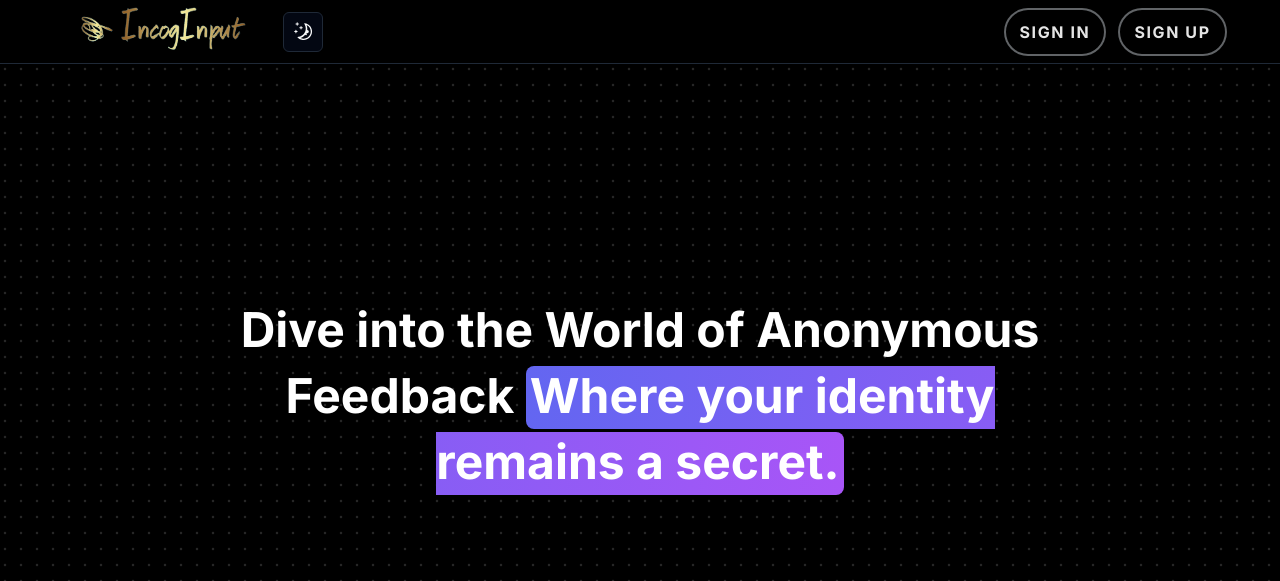
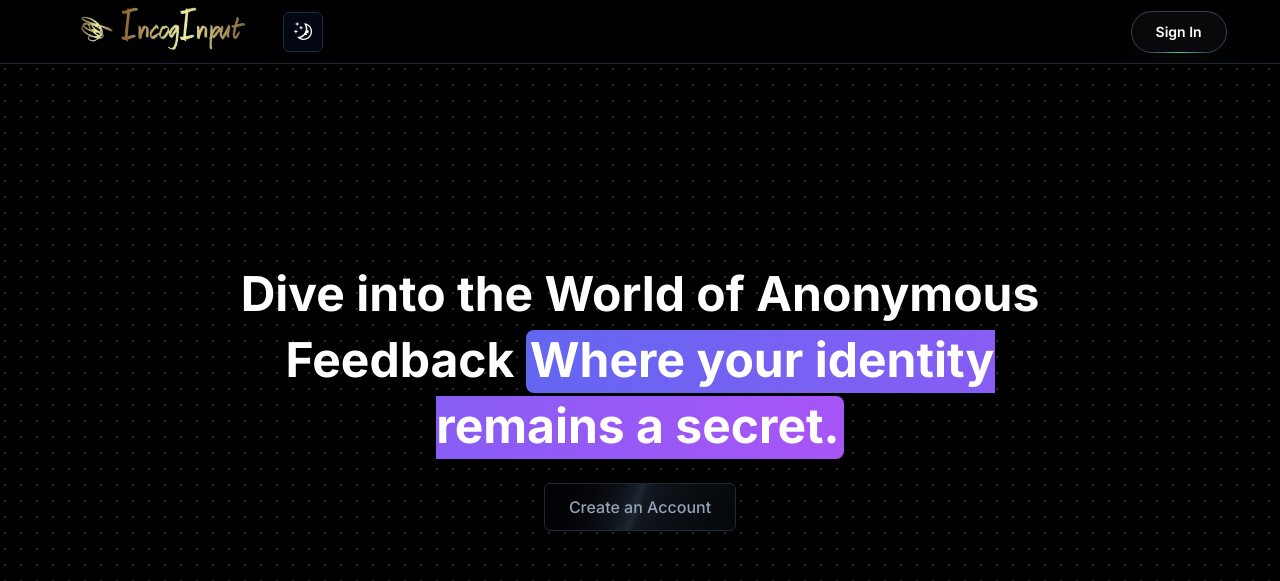
Before and after one commit to mananatal/IncogInput, a Next.js app: page / in a window 1280 px wide. Shown: the top 581 px of the page. Built offline with nearby package versions, Linux system fonts and the light colour scheme; no server answers.

Commit message:
Fix Navbar

```diff
--- a/src/app/(app)/page.tsx
+++ b/src/app/(app)/page.tsx
@@ -2,6 +2,7 @@
 import { motion } from "framer-motion";
 import { HeroHighlight, Highlight } from "@/components/ui/hero-highlight";
 import Footer from "@/components/Footer";
+import Link from "next/link";
 
 
 export default function Home() {
@@ -29,6 +30,31 @@ export default function Home() {
               Where your identity remains a secret.
           </Highlight>
         </motion.h1>
+
+          <motion.div
+            initial={{
+              opacity: 0,
+              y: 20,
+            }}
+            animate={{
+              opacity: 1,
+              y: [20, -5, 0],
+            }}
+            transition={{
+              duration: 0.5,
+              ease: [0.4, 0.0, 0.2, 1],
+            }}
+            className="flex items-center justify-center mt-6"
+          >
+            <Link href={"/signup"}>
+              <button className="inline-flex h-12 animate-shimmer items-center justify-center rounded-md border border-slate-800 bg-[linear-gradient(110deg,#000103,45%,#1e2631,55%,#000103)] bg-[length:200%_100%] px-6 font-medium text-slate-400 transition-colors focus:outline-none focus:ring-2 focus:ring-slate-400 focus:ring-offset-2 focus:ring-offset-slate-50">
+                Create an Account
+              </button>
+            </Link>
+          </motion.div>
+
+
+
       </HeroHighlight>
 
         <Footer/>
--- a/src/app/(auth)/signin/page.tsx
+++ b/src/app/(auth)/signin/page.tsx
@@ -13,6 +13,8 @@ import { signIn} from "next-auth/react"
 import { useState } from "react";
 import { ModeToggle } from "@/components/ModeToggle";
 import { useRouter } from "next/navigation";
+import { Button } from "@/components/ui/button";
+import { HomeIcon } from "lucide-react";
 
 const SignInPage = () => {
 
@@ -60,7 +62,14 @@ const SignInPage = () => {
     <div className="relative  h-screen w-screen flex items-center justify-center bg-white dark:bg-black">
 
         <div className="absolute right-16 top-10">
-            <ModeToggle/>
+            <div className="flex gap-2">
+                <ModeToggle/>
+                <Link href={"/"}>
+                    <Button variant="outline" size="icon">
+                        <HomeIcon className="h-[1.2rem] w-[1.2rem] rotate-0 scale-100 transition-all "/>
+                    </Button>
+                </Link>
+            </div>
         </div>
 
         <div className="max-w-md  w-full mx-auto rounded-none md:rounded-2xl p-4 md:p-8 shadow-input bg-white dark:bg-black">
--- a/src/app/(auth)/signup/page.tsx
+++ b/src/app/(auth)/signup/page.tsx
@@ -11,11 +11,12 @@ import { useEffect, useState } from "react";
 import { useDebounceCallback } from 'usehooks-ts';
 import axios, { AxiosError } from "axios";
 import { ApiResponse } from "@/types/ApiResponse";
-import {Loader2} from "lucide-react";
+import {HomeIcon, Loader2} from "lucide-react";
 import { useRouter } from "next/navigation";
 import { toast } from "@/components/ui/use-toast";
 import Link from "next/link";
 import { ModeToggle } from "@/components/ModeToggle";
+import { Button } from "@/components/ui/button";
 
 
 const Page = () => {
@@ -86,7 +87,14 @@ const Page = () => {
     <div className="relative h-screen w-screen flex items-center justify-center bg-white dark:bg-black">
 
         <div className="absolute right-16 top-10">
-            <ModeToggle/>
+            <div className="flex gap-2">
+                <ModeToggle/>
+                <Link href={"/"}>
+                    <Button variant="outline" size="icon">
+                        <HomeIcon className="h-[1.2rem] w-[1.2rem] rotate-0 scale-100 transition-all "/>
+                    </Button>
+                </Link>
+            </div>
         </div>
         <div className="max-w-md  w-full mx-auto rounded-none md:rounded-2xl p-4 md:p-8 shadow-input bg-white dark:bg-black">
         <h2 className="font-bold text-2xl text-neutral-800 dark:text-neutral-200">
--- a/src/app/u/[username]/page.tsx
+++ b/src/app/u/[username]/page.tsx
@@ -65,9 +65,6 @@ const UserPage = ({params}:{params:{username:string}}) => {
   return (
     <>
     <div className='md:w-[60%] mx-auto relative'>
-        {/* <div className="absolute right-16 ">
-            <ModeToggle/>
-        </div> */}
 
         <div className='mt-10 flex items-center justify-between'>
           <h2 className="text-2xl md:text-6xl font-bold dark:text-white px-4">Public Profile Link</h2>
--- a/src/components/Navbar.tsx
+++ b/src/components/Navbar.tsx
@@ -27,7 +27,7 @@ const Navbar = () => {
             <Image
               src={Logo}
               alt='logo'
-              className='h-[120px] w-[230px] cursor-pointer'
+              className='h-[120px] w-[230px] cursor-pointer hidden md:block'
             />
             <ModeToggle/>
           </div>
@@ -42,23 +42,37 @@ const Navbar = () => {
             !session &&
               <div className="flex items-center justify-center space-x-3">
                 <Link href="/signin">
-                  <button className="shadow-[inset_0_0_0_2px_#616467] px-4 py-3 rounded-full tracking-widest uppercase font-bold bg-transparent hover:bg-[#616467] hover:text-white dark:text-neutral-200 transition duration-200">
-                    Sign in
-                  </button>
+                    <button className="bg-slate-800 no-underline group cursor-pointer relative shadow-2xl shadow-zinc-900 rounded-full p-px text-xs font-semibold leading-6  text-white inline-block">
+                      <span className="absolute inset-0 overflow-hidden rounded-full">
+                        <span className="absolute inset-0 rounded-full bg-[image:radial-gradient(75%_100%_at_50%_0%,rgba(56,189,248,0.6)_0%,rgba(56,189,248,0)_75%)] opacity-0 transition-opacity duration-500 group-hover:opacity-100" />
+                      </span>
+                      <div className="relative flex space-x-2 items-center z-10 rounded-full bg-zinc-950 py-2 px-6 ring-1 ring-white/10 ">
+                        <span className="text-[14px]">
+                          Sign In
+                        </span>
+
+                      </div>
+                      <span className="absolute -bottom-0 left-[1.125rem] h-px w-[calc(100%-2.25rem)] bg-gradient-to-r from-emerald-400/0 via-emerald-400/90 to-emerald-400/0 transition-opacity duration-500 group-hover:opacity-40" />
+                    </button>
                 </Link>
-                <Link href="/signup">
-                  <button className="shadow-[inset_0_0_0_2px_#616467] px-4 py-3 rounded-full tracking-widest uppercase font-bold bg-transparent hover:bg-[#616467] hover:text-white dark:text-neutral-200 transition duration-200">
-                    Sign up
-                  </button>
-                </Link>
+
               </div>
           }
           {
             session &&
             <div>
-               <button className="shadow-[inset_0_0_0_2px_#616467] px-4 py-3 rounded-full tracking-widest uppercase font-bold bg-transparent hover:bg-[#616467] hover:text-white dark:text-neutral-200 transition duration-200" onClick={handleSignOut}>
-                    Sign out
-                </button>
+               <button className="bg-slate-800 no-underline group cursor-pointer relative shadow-2xl shadow-zinc-900 rounded-full p-px text-xs font-semibold leading-6  text-white inline-block" onClick={handleSignOut}>
+                      <span className="absolute inset-0 overflow-hidden rounded-full">
+                        <span className="absolute inset-0 rounded-full bg-[image:radial-gradient(75%_100%_at_50%_0%,rgba(56,189,248,0.6)_0%,rgba(56,189,248,0)_75%)] opacity-0 transition-opacity duration-500 group-hover:opacity-100" />
+                      </span>
+                      <div className="relative flex space-x-2 items-center z-10 rounded-full bg-zinc-950 py-2 px-6 ring-1 ring-white/10 ">
+                        <span className="text-[14px]">
+                          Sign Out
+                        </span>
+
+                      </div>
+                      <span className="absolute -bottom-0 left-[1.125rem] h-px w-[calc(100%-2.25rem)] bg-gradient-to-r from-emerald-400/0 via-emerald-400/90 to-emerald-400/0 transition-opacity duration-500 group-hover:opacity-40" />
+                    </button>
             </div>
           }
 
--- a/tailwind.config.ts
+++ b/tailwind.config.ts
@@ -78,11 +78,20 @@ const config = {
           "0%,70%,100%": { opacity: "1" },
           "20%,50%": { opacity: "0" },
         },
+        "shimmer": {
+          from: {
+            "backgroundPosition": "0 0"
+          },
+          to: {
+            "backgroundPosition": "-200% 0"
+          }
+        }
       },
       animation: {
         "accordion-down": "accordion-down 0.2s ease-out",
         "accordion-up": "accordion-up 0.2s ease-out",
         "caret-blink": "caret-blink 1.25s ease-out infinite",
+        "shimmer": "shimmer 2s linear infinite"
       },
     },
   },
```
Lines whose indentation alone changed are shown as unchanged.
